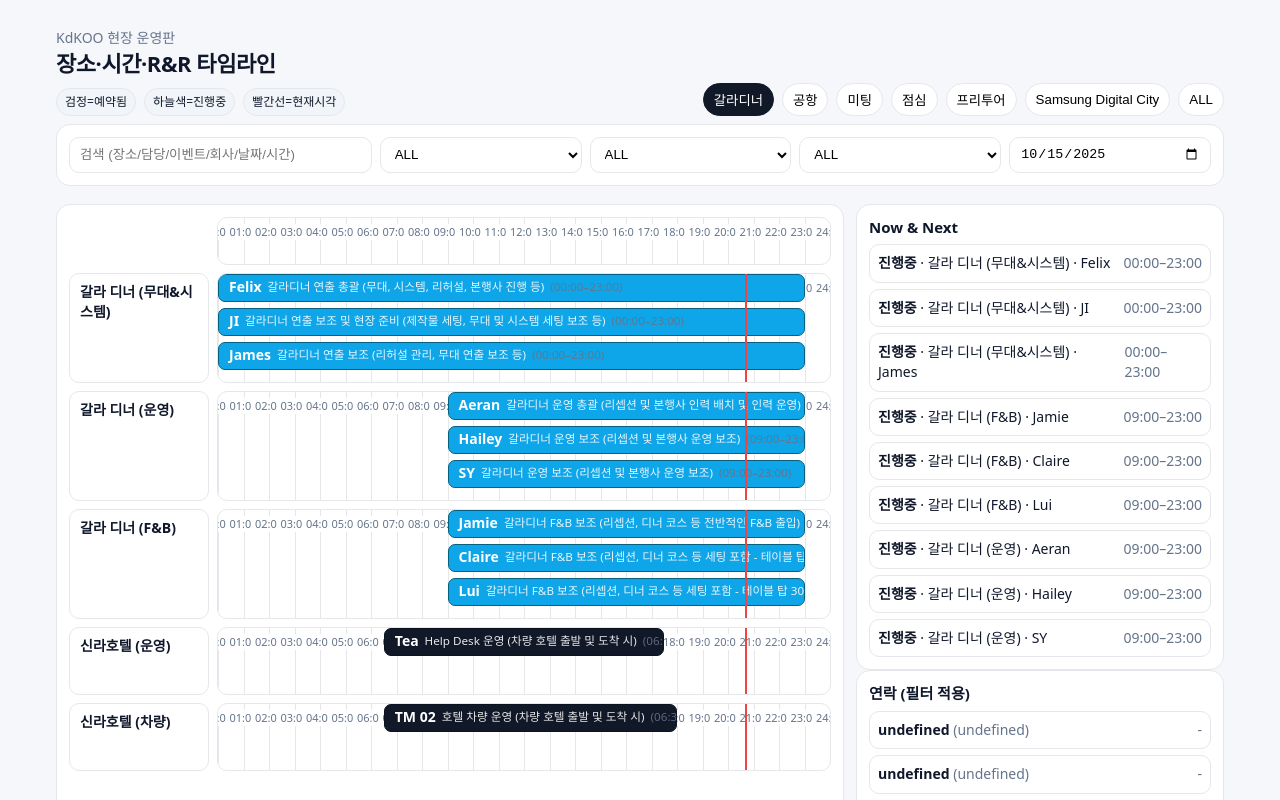
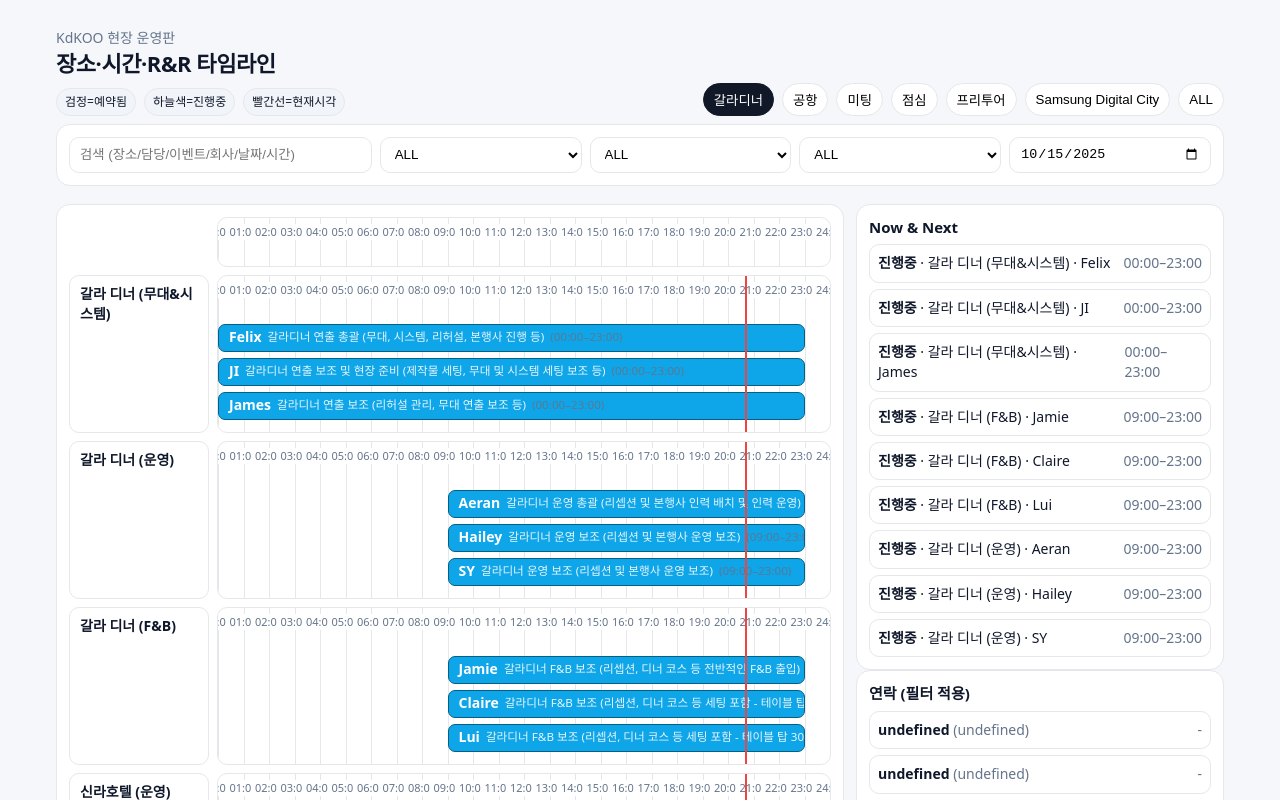
Before and after one commit to haseungsong/dashboard, a plain HTML site: page index.html in a window 1280 px wide. Both pictures are taken after a click on the button "갈라디너". Shown: the top 800 px of the page. Drawn offline with nearby package versions, Linux system fonts and the light colour scheme.

Commit message:
Update index.html

```diff
--- a/index.html
+++ b/index.html
@@ -26,16 +26,29 @@
   .lane-head{padding:8px 10px;border-radius:10px;background:#fff;border:1px solid var(--line);font-weight:700}
 
   /* ── 타임라인(레이어/여백 조정) ─────────────────────────── */
-  .timeline{position:relative;border:1px solid var(--line);border-radius:10px;background:#fff;overflow:hidden}
+  .timeline{
+    position:relative;
+    border:1px solid var(--line);
+    border-radius:10px;
+    background:#fff;
+    overflow:hidden;
+    /* ✅ 시간 라벨 높이만큼 실제 여백을 timeline에 부여 */
+    padding-top:48px;
+  }
   .ticks{position:absolute;inset:0;pointer-events:none; z-index:0;}   /* 격자선은 뒤 */
   .ticks div{position:absolute;top:0;bottom:0;width:1px;background:var(--line)}
   .ticks label{position:absolute;top:6px;transform:translateX(-50%);font-size:11px;color:var(--muted);background:#fff;padding:0 4px}
-  .bars{position:relative; z-index:1; padding:48px 0 26px;}            /* ⬅️ 시간 라벨 아래에서 시작 */
+
+  /* ✅ 막대 컨테이너는 상단 패딩 제거 (여백은 timeline이 담당) */
+  .bars{position:relative; z-index:1; padding:0 0 26px;}
+
   .bar{position:absolute;height:28px;border-radius:7px;color:#fff;background:#111827;display:flex;align-items:center;gap:6px;padding:0 10px;white-space:nowrap;overflow:hidden;text-overflow:ellipsis;border:1px solid #0b1220}
   .bar.live{background:var(--barLive);border-color:#056081}
   .bar small{opacity:.9}
   .bar:focus{outline:2px solid var(--accent);outline-offset:1px}
-  .now{position:absolute;top:0;bottom:0;width:2px;background:#ef4444; z-index:2;} /* 현재시각선은 최상단 */
+
+  /* 현재시각선 최상단 */
+  .now{position:absolute;top:0;bottom:0;width:2px;background:#ef4444; z-index:2;}
 
   .legend{display:flex;gap:8px;flex-wrap:wrap; user-select:none}
   .chip{background:#f1f5f9;border:1px solid var(--line);border-radius:999px;padding:4px 8px;font-size:12px}
@@ -80,9 +93,6 @@
 
   /* 모달 열릴 때 본문 스크롤 잠금 */
   body.modal-open{ overflow:hidden; }
-
-  .timeline > .bars{ padding-top:40px !important; z-index:1; }
-  .timeline > .ticks{ z-index:0; }
 </style>
 </head>
 <body>
@@ -365,7 +375,7 @@ function filterItems(){
     const okQ = !q || text.includes(q);
     const okP = state.place==="ALL" || it.place===state.place;
     const okO = state.owner==="ALL" || it.owner===state.owner;
-    const okC = state.company==="ALL" || (it.company||"")===state.company;
+    const okC = state.company==="ALL" || (it.company||"")===it.company;
     return okQ && okP && okO && okC;
   });
 }
```
